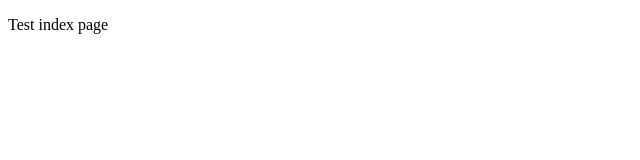
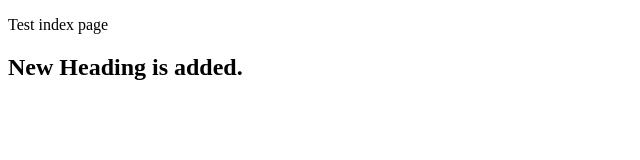
Before and after one commit to SaugatPathak/git-basics, a plain HTML site: page first folder/index.html in a window 1280 px wide. Shown: the whole page, without its empty margins (0-640 px from the left). Drawn offline with Linux system fonts and the light colour scheme.

Commit message:
changed by fellow developer

```diff
--- a/first folder/index.html
+++ b/first folder/index.html
@@ -7,5 +7,6 @@
 </head>
 <body>
     <p>Test index page</p>
+    <h2>New Heading is added.</h2>
 </body>
 </html>
```
